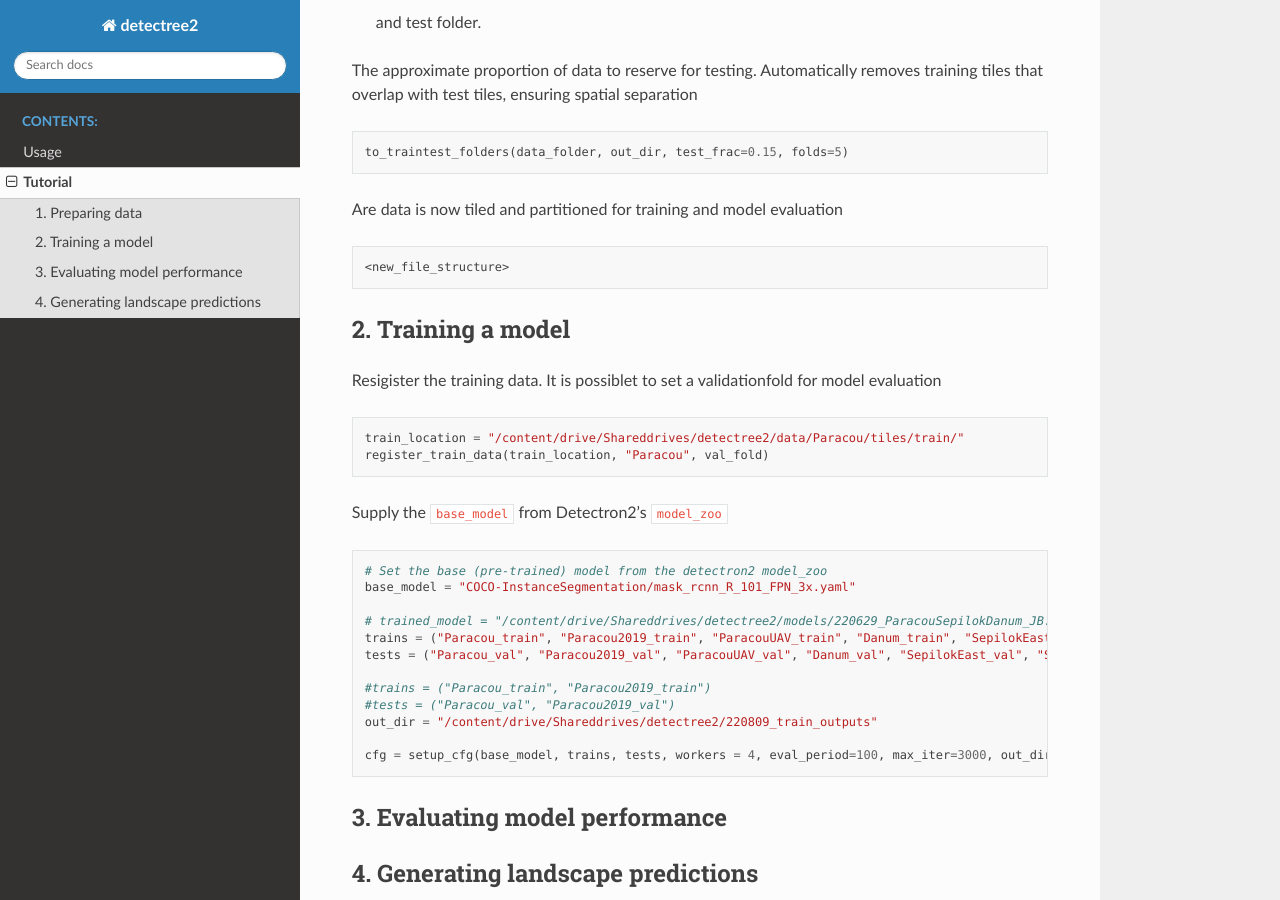
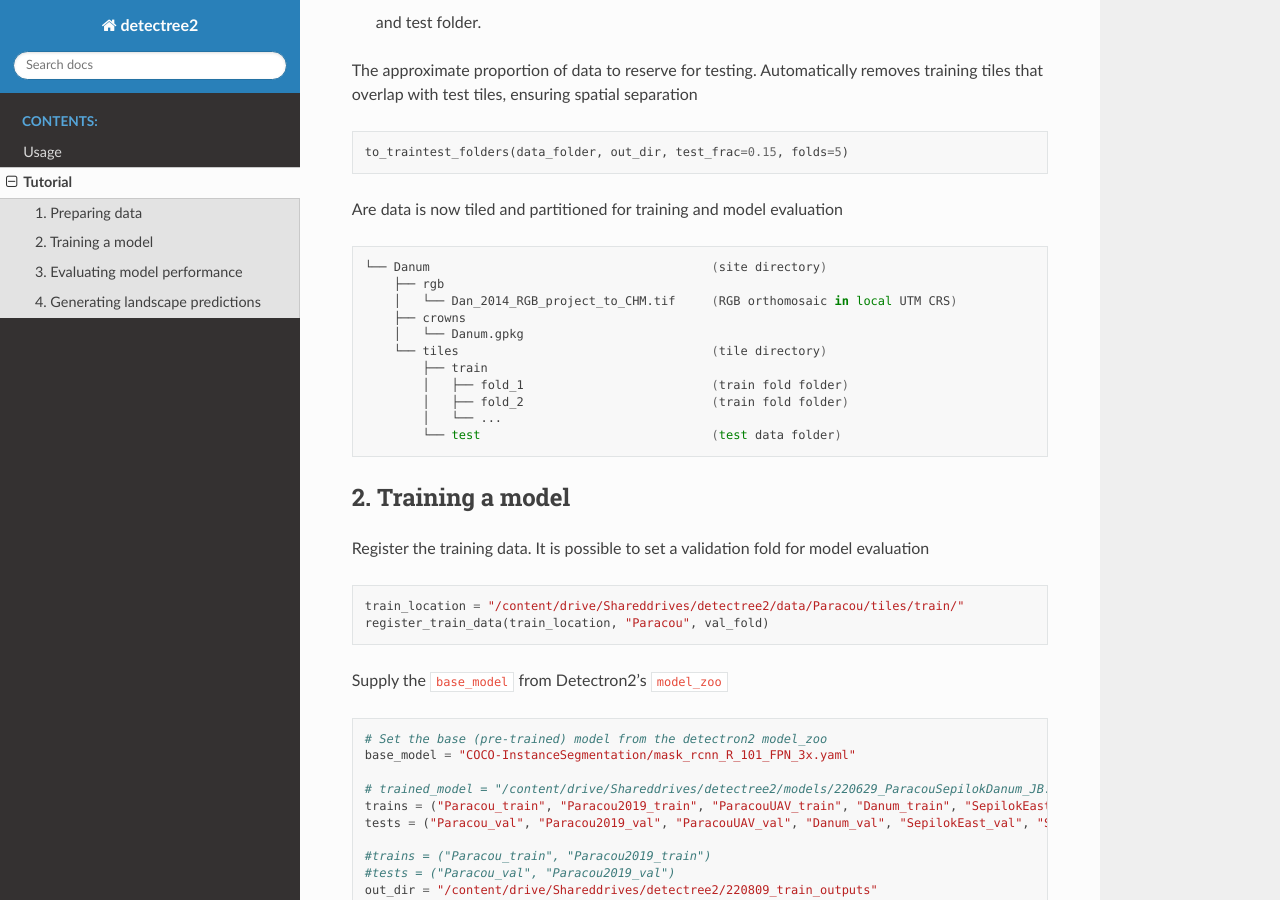
Before and after one commit to PatBall1/detectree2, a Sphinx documentation site: the page built from docs/source/tutorial.rst, in a window 1280 px wide and 900 px high, scrolled down 2077 px. Built offline with Sphinx 7.4.7 and the Read the Docs theme 2.0.0, drawn with Linux system fonts in a browser that asks for light colours; some of the changed text lies outside the part shown.

Commit message:
Jb/tutorial (#54)
* updated tutorial and new crown cleaning function

* fixing isort issue

* update tutorial

* minor edits

* file structures update

* update numbering

```diff
--- a/docs/source/tutorial.rst
+++ b/docs/source/tutorial.rst
@@ -28,7 +28,6 @@
 sparsely scattered across in the landscape
 
 
-
 If you would just like to make predictions on an orthomosaic with a pre-trained
 model from the ``model_garden``, skip to part 4.
 
@@ -40,18 +39,18 @@
 
 .. code-block:: bash
 
-   ├──Danum                                       (site directory)
-   │  ├── rgb
-   │  │   └── Dan_2014_RGB_project_to_CHM.tif     (RGB orthomosaic in local UTM CRS)
-   │  └── crowns
-   │      └── Danum.gpkg                          (Crown polygons readable by geopandas e.g. Geopackage, shapefile)
+   ├── Danum                                       (site directory)
+   │   ├── rgb
+   │   │   └── Dan_2014_RGB_project_to_CHM.tif     (RGB orthomosaic in local UTM CRS)
+   │   └── crowns
+   │       └── Danum.gpkg                          (Crown polygons readable by geopandas e.g. Geopackage, shapefile)
    │
-   └──Paracou                                     (site directory)
-      ├── rgb
-      │   ├── Paracou_RGB_2016_10cm.tif           (RGB orthomosaic in local UTM CRS)
-      │   └── Paracou_RGB_2019.tif                (RGB orthomosaic in local UTM CRS)
-      └── crowns
-          └── UpdatedCrowns8.gpkg                 (Crown polygons readable by geopandas e.g. Geopackage, shapefile)
+   └── Paracou                                     (site directory)
+       ├── rgb
+       │   ├── Paracou_RGB_2016_10cm.tif           (RGB orthomosaic in local UTM CRS)
+       │   └── Paracou_RGB_2019.tif                (RGB orthomosaic in local UTM CRS)
+       └── crowns
+           └── UpdatedCrowns8.gpkg                 (Crown polygons readable by geopandas e.g. Geopackage, shapefile)
 
 Here we have two site available to train on. Multiple site directories can be
 included in the training and testing phase but only a single site directory is
@@ -100,7 +99,6 @@
    threshold = 0.6
 
 
-
 Next we tile the data
 
 .. code-block:: python
@@ -122,13 +120,23 @@
 
 .. code-block:: bash
 
-   <new_file_structure>
+   └── Danum                                       (site directory)
+       ├── rgb
+       │   └── Dan_2014_RGB_project_to_CHM.tif     (RGB orthomosaic in local UTM CRS)
+       ├── crowns
+       │   └── Danum.gpkg
+       └── tiles                                   (tile directory)
+           ├── train
+           │   ├── fold_1                          (train fold folder)
+           │   ├── fold_2                          (train fold folder)
+           │   └── ...
+           └── test                                (test data folder)
 
 
 2. Training a model
 -------------------
 
-Resigister the training data. It is possiblet to set a validationfold for model
+Register the training data. It is possible to set a validation fold for model
 evaluation
 
 .. code-block:: python
```
Also changed, not shown: other parts of docs/source/tutorial.rst (+1 -1 lines).
